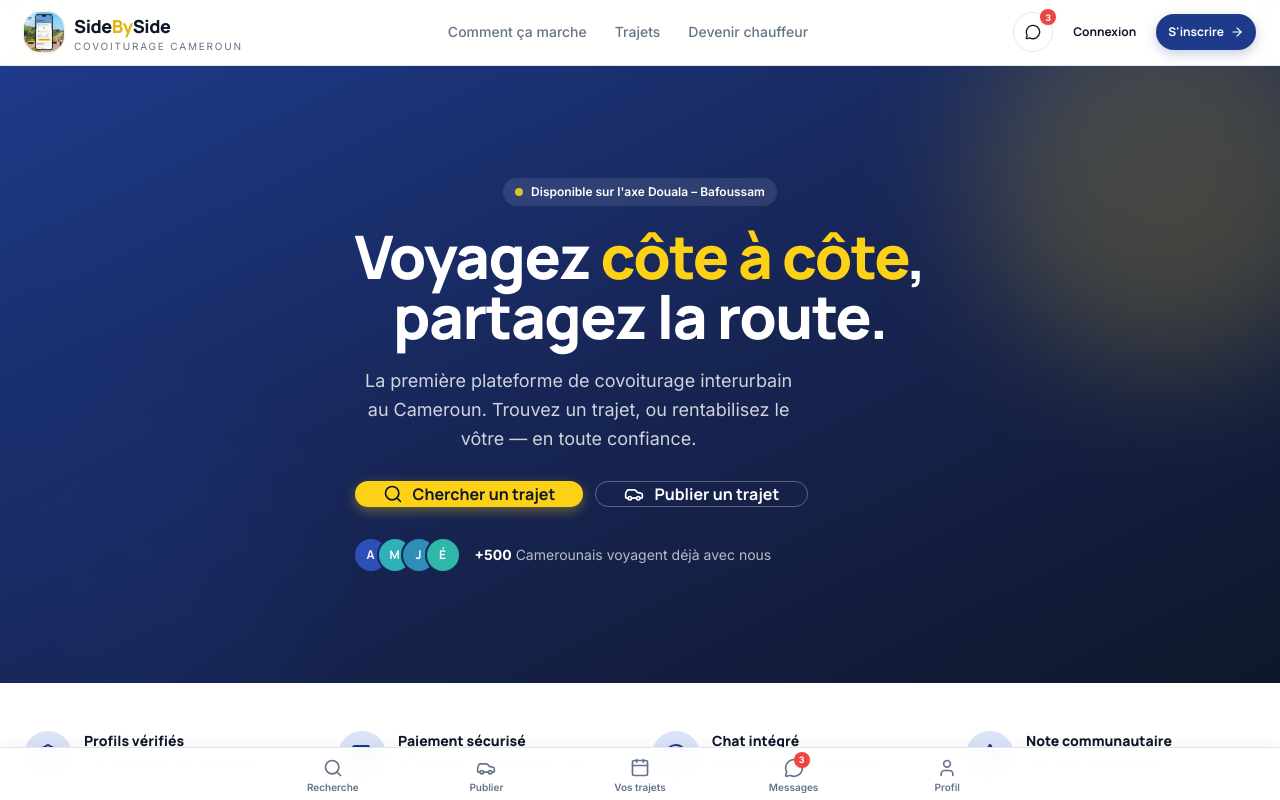
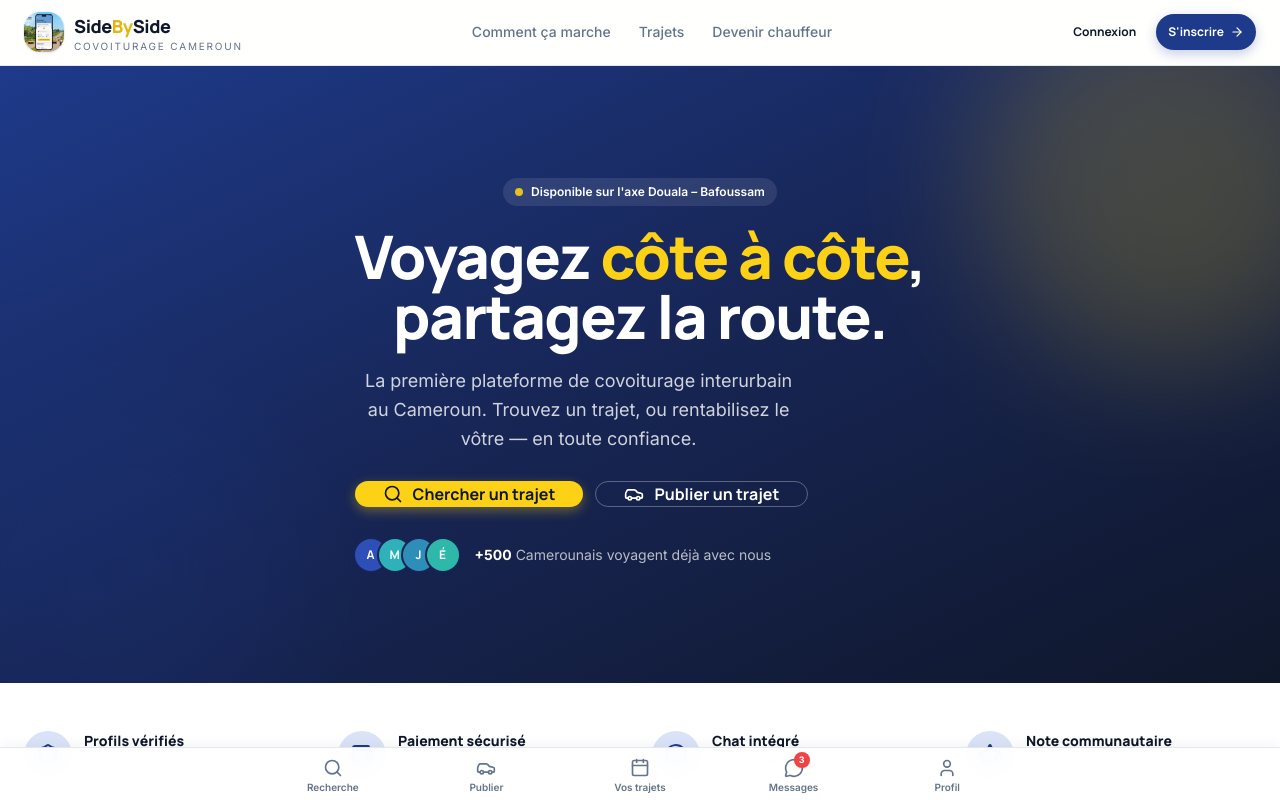
Before and after one commit to fogangyoubi-a11y/sidebyside, a React (Vite) app: page / in a window 1280 px wide. Shown: the top 800 px of the page. Built offline with nearby package versions, Linux system fonts and the light colour scheme; no server answers.

Commit message:
ux(landing): retirer l'icone Messages du header (deplacee dans la bottom nav)

```diff
--- a/src/screens/LandingPage.tsx
+++ b/src/screens/LandingPage.tsx
@@ -96,15 +96,6 @@ function LandingHeader({ onNavigate }: { onNavigate: (s: Screen) => void }) {
         </nav>
 
         <div className="flex items-center gap-2">
-          <button
-            type="button"
-            onClick={() => onNavigate('messages')}
-            aria-label="Messagerie"
-            className="relative grid h-10 w-10 place-items-center rounded-pill border border-sbs-border text-sbs-dark transition-colors hover:bg-sbs-border-soft"
-          >
-            <MessageCircle className="h-4 w-4" />
-            <span className="absolute -right-1 -top-1 grid h-4 min-w-[16px] place-items-center rounded-full bg-sbs-red px-1 text-[9px] font-extrabold text-white shadow-soft">3</span>
-          </button>
           <Button
             variant="ghost"
             size="sm"
```
